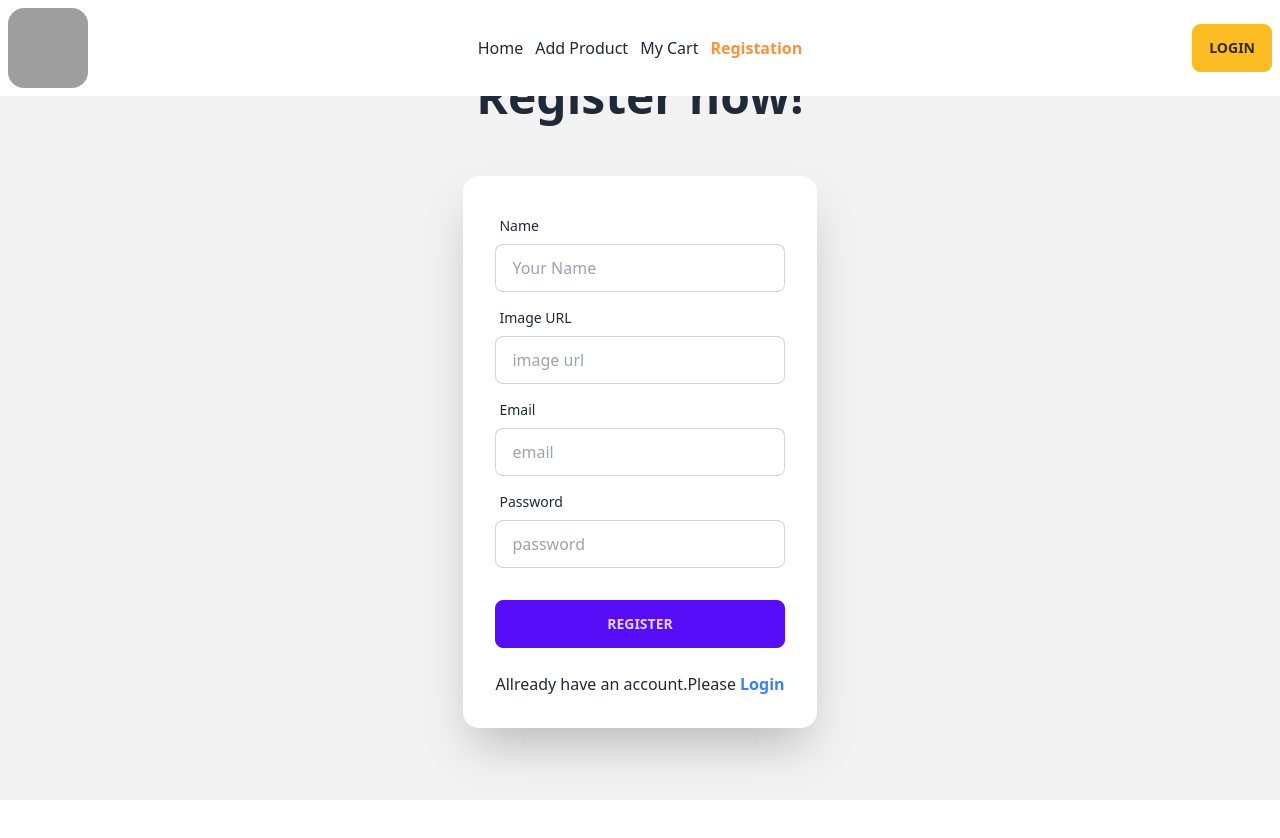
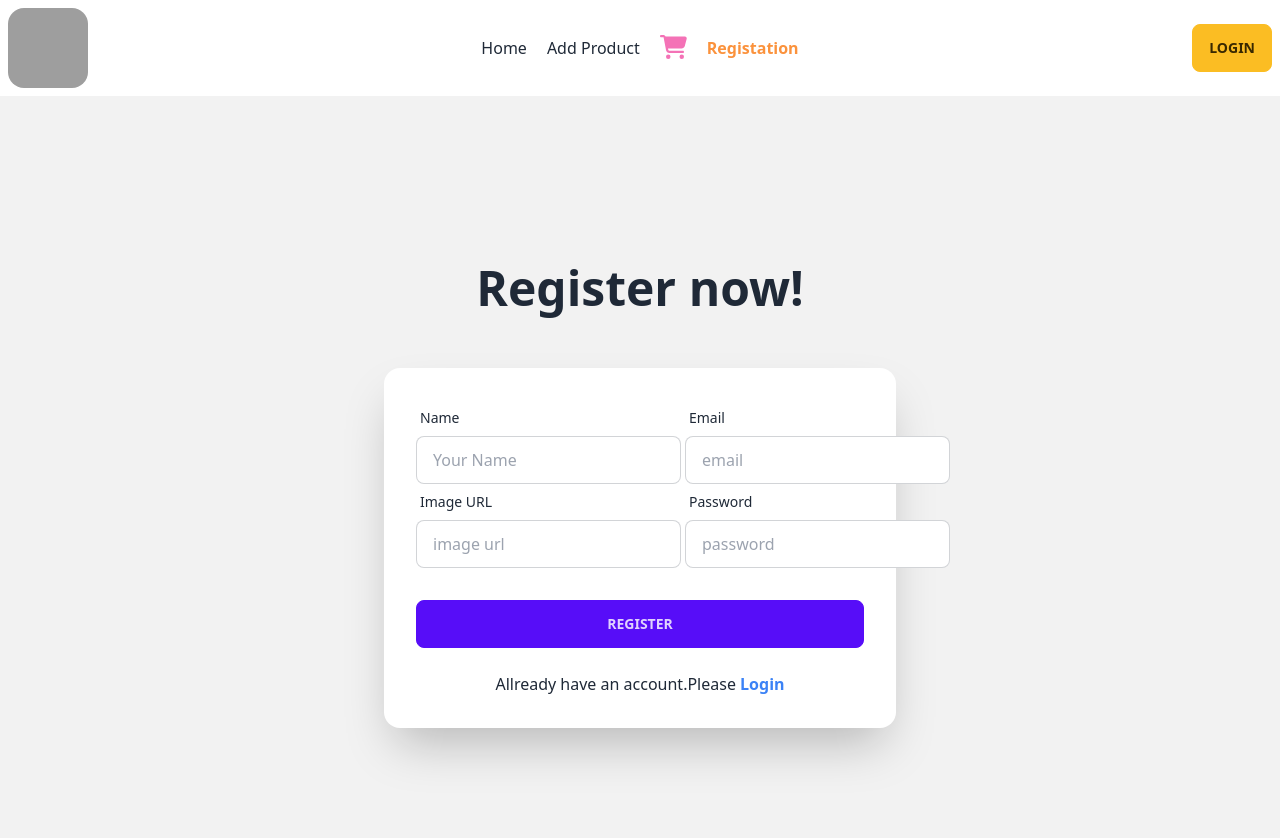
Before and after one commit to SaidulGit/BrandShop-Client, a React (Vite) app: page /registation in a window 1280 px wide. Shown: the top 838 px of the page. Before the commit the page ends 800 px from the top, so only its background shows below. Built offline with nearby package versions, Linux system fonts and the light colour scheme; no server answers; grey boxes are pictures that could not be loaded.

Commit message:
cart icon add and cart reset some funtion

```diff
--- a/package.json
+++ b/package.json
@@ -10,6 +10,9 @@
     "preview": "vite preview"
   },
   "dependencies": {
+    "@fortawesome/fontawesome-svg-core": "^6.5.1",
+    "@fortawesome/free-solid-svg-icons": "^6.5.1",
+    "@fortawesome/react-fontawesome": "^0.2.0",
     "@material-tailwind/react": "^2.1.8",
     "firebase": "^10.5.0",
     "localforage": "^1.10.0",
--- a/src/Brand/Brand.jsx
+++ b/src/Brand/Brand.jsx
@@ -2,7 +2,6 @@ import React, { useEffect, useState } from 'react'
 import BrandCard from './BrandCard';
 import New from './New';
 import Popular from './Popular';
-import Slider from '../Slider';
 
 const Brand = () => {
     const [brand,setBrand] = useState([]);
--- a/src/Components/MyCart.jsx
+++ b/src/Components/MyCart.jsx
@@ -1,15 +1,25 @@
-import React, { useState } from 'react'
-import { useLoaderData } from 'react-router-dom'
-import CartItem from '../Product/CartItem';
-
+import React, { useState } from "react";
+import { useLoaderData } from "react-router-dom";
+import CartItem from "../Product/CartItem";
 
 const MyCart = () => {
   const data = useLoaderData();
-  const [items,setItems] = useState(data)
+  const [items, setItems] = useState(data);
 
-
+  function totalP() {
+    let totalPrice =0;
+    for(let i = 0;i < items.length ; i++){
+      totalPrice += parseFloat(items[i].cartprice.slice(1));
+    }
+    return totalPrice;
+  }
+  console.log(totalP())
   return (
     <div>
+      <div className="flex justify-between pr-4 pl-4">
+        <h1 className="text-lg font-bold">Total Items : {items.length}</h1>
+        <h2  className="text-lg font-bold">Total Price : ${totalP()} </h2>
+      </div>
       <div className="overflow-x-auto p-5">
         <table className="table">
           {/* head */}
@@ -22,14 +32,21 @@ const MyCart = () => {
               <th>Option</th>
             </tr>
           </thead>
-    <tbody>{
-  items.map((cart,index) => <CartItem key={cart._id} index={index} items={items} setItems={setItems} cart={cart}></CartItem>)
-}</tbody>
+          <tbody>
+            {items.map((cart, index) => (
+              <CartItem
+                key={cart._id}
+                index={index}
+                items={items}
+                setItems={setItems}
+                cart={cart}
+              ></CartItem>
+            ))}
+          </tbody>
         </table>
       </div>
+    </div>
+  );
+};
 
-    </div>
-  )
-}
-
-export default MyCart
+export default MyCart;
--- a/src/Components/Navbar.jsx
+++ b/src/Components/Navbar.jsx
@@ -2,6 +2,10 @@ import { useContext } from "react";
 import { Link, NavLink } from "react-router-dom"
 import { AuthContext } from "../Provider/AuthProvider";
 import Swal from "sweetalert2";
+import { FontAwesomeIcon } from '@fortawesome/react-fontawesome';
+import { faCartShopping } from '@fortawesome/free-solid-svg-icons'
+
+
 
 const Navbar = () => {
   const { user, logout } = useContext(AuthContext);
@@ -20,7 +24,7 @@ const handleLogout = () => {
 }
 
   return (
-    <div>
+    <div className="pb-24">
 <div className="navbar bg-white fixed z-50">
   <div className="navbar-start">
     <div className="dropdown">
@@ -30,7 +34,7 @@ const handleLogout = () => {
 
 
   </div>
-  <div className="navbar-center space-x-3 hidden lg:flex">
+  <div className="navbar-center space-x-5 hidden lg:flex">
 
   <NavLink
        to="/"
@@ -45,7 +49,7 @@ const handleLogout = () => {
        <NavLink
        to="/mycart"
        className={({ isActive, isPending }) =>
-       isPending ? "pending " : isActive ? "text-orange-400  font-bold" : ""}>My Cart
+       isPending ? "pending " : isActive ? "text-orange-400  font-bold" : ""}><FontAwesomeIcon className="text-2xl text-pink-400" icon={faCartShopping} />
        </NavLink>
        <NavLink
        to="/registation"
--- a/src/Components/Register.jsx
+++ b/src/Components/Register.jsx
@@ -50,10 +50,13 @@ createUser(email,password)
     <div className="text-center lg:text-left">
       <h1 className="text-5xl font-bold">Register now!</h1>
     </div> <br />
-    <div className="card flex-shrink-0 w-full max-w-sm shadow-2xl bg-base-100">
+    <div className="card flex-shrink-0 w-full max-w-lg shadow-2xl bg-base-100">
 
       <form onSubmit={handleRegister} className="card-body">
-      <div className="form-control">
+        {/* main div  */}
+    <div className="flex space-x-1">
+         <div>
+     <div className="form-control">
           <label className="label">
             <span className="label-text">Name</span>
           </label>
@@ -65,6 +68,8 @@ createUser(email,password)
           </label>
           <input type="text" name="imageUrl" placeholder="image url" className="input input-bordered" />
         </div>
+     </div>
+        <div>
         <div className="form-control">
           <label className="label">
             <span className="label-text">Email</span>
@@ -77,9 +82,11 @@ createUser(email,password)
           </label>
           <input type="password" name="password" placeholder="password" className="input input-bordered" required />
           </div>
+        </div>
+    </div>
         <div className="form-control mt-6">
           <button className="btn btn-primary">Register</button> <br />
-          <p>Allready have an account.Please <a className="text-base font-semibold text-blue-500" href="/login">Login </a></p>
+          <p className="text-center">Allready have an account.Please <a className="text-base font-semibold text-blue-500" href="/login">Login </a></p>
 
         </div>
       </form>
--- a/src/Product/CartItem.jsx
+++ b/src/Product/CartItem.jsx
@@ -1,4 +1,4 @@
-import React, { useState } from 'react'
+import React from 'react'
 import { MdDeleteSweep } from "react-icons/md";
 import Swal from 'sweetalert2';
 
```
Also changed, not shown: 2 other files (tests, documents, lock files or other folders). Lines whose indentation alone changed are shown as unchanged.
